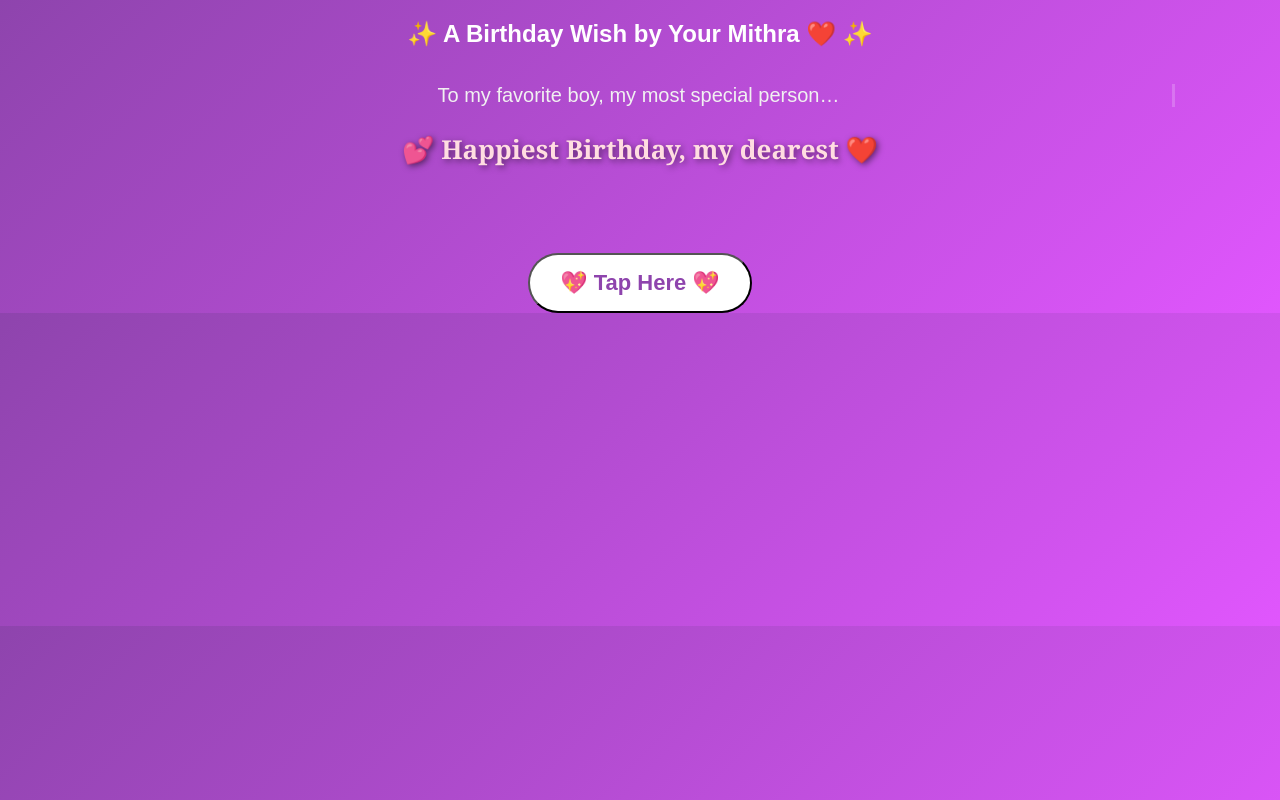
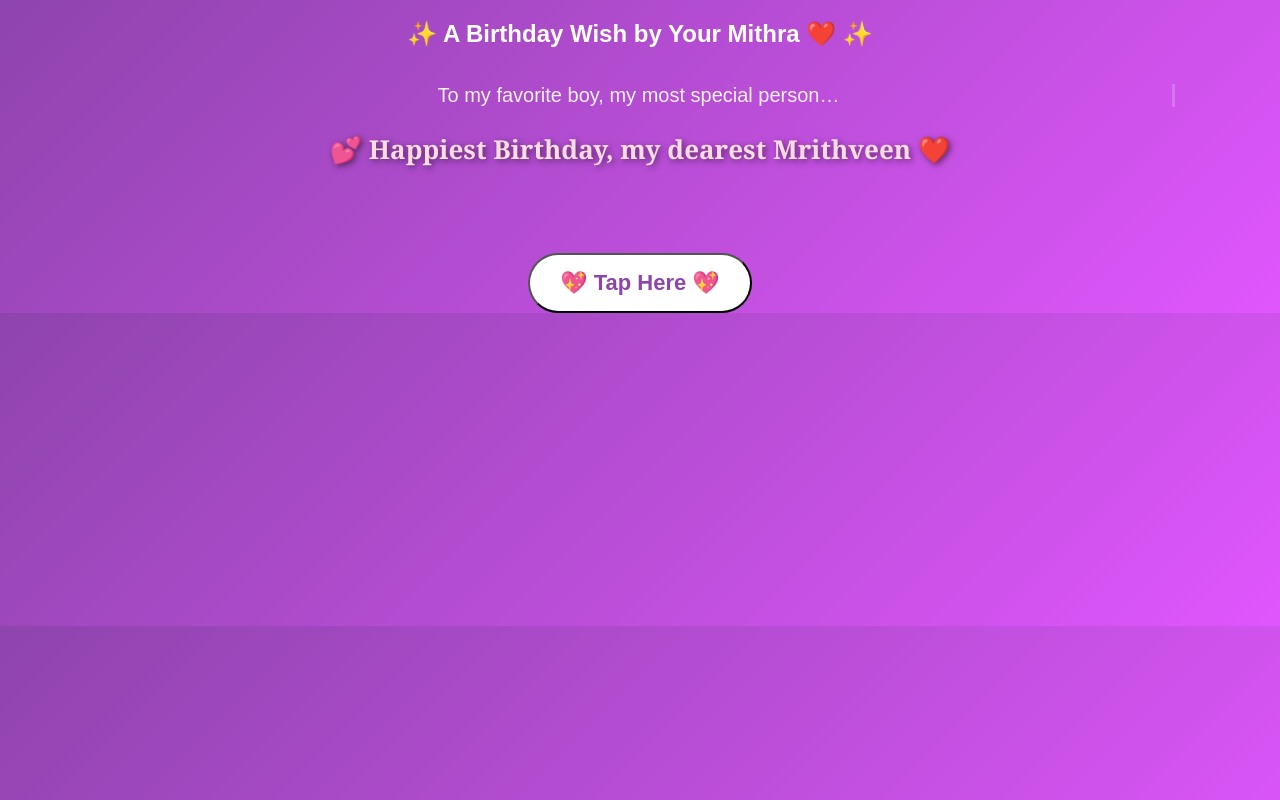
Before and after one commit to mithraa-m/By-Your-Mithra-, a plain HTML site: page index.html in a window 1280 px wide. Drawn offline with Linux system fonts and the light colour scheme.

Commit message:
index.html

```diff
--- a/index.html
+++ b/index.html
@@ -119,7 +119,7 @@
 
   <div class="typewriter">To my favorite boy, my most special person…</div>
   <br>
-  <div class="highlight">💕 Happiest Birthday, my dearest ❤️</div>
+  <div class="highlight">💕 Happiest Birthday, my dearest Mrithveen ❤️</div>
 
   <br><br>
   <button id="tap">💖 Tap Here 💖</button>
```
